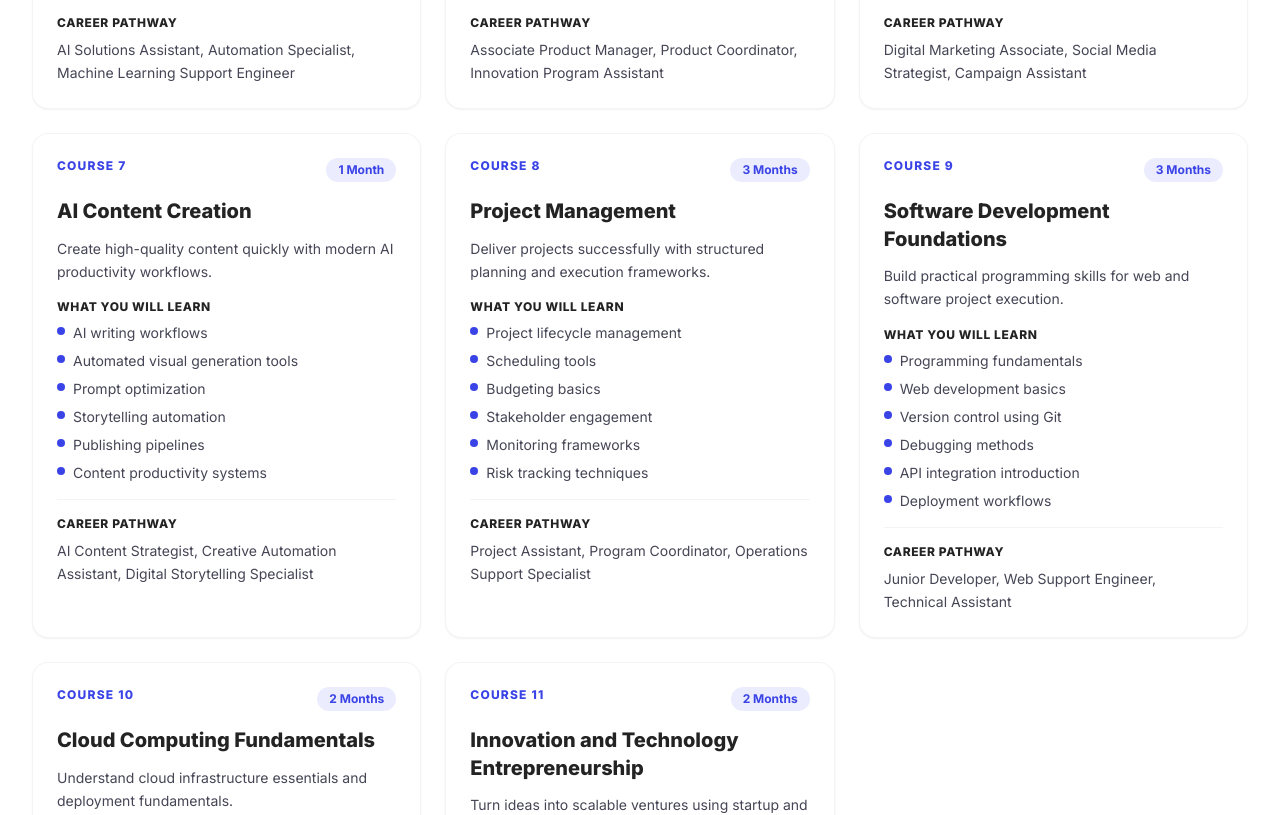
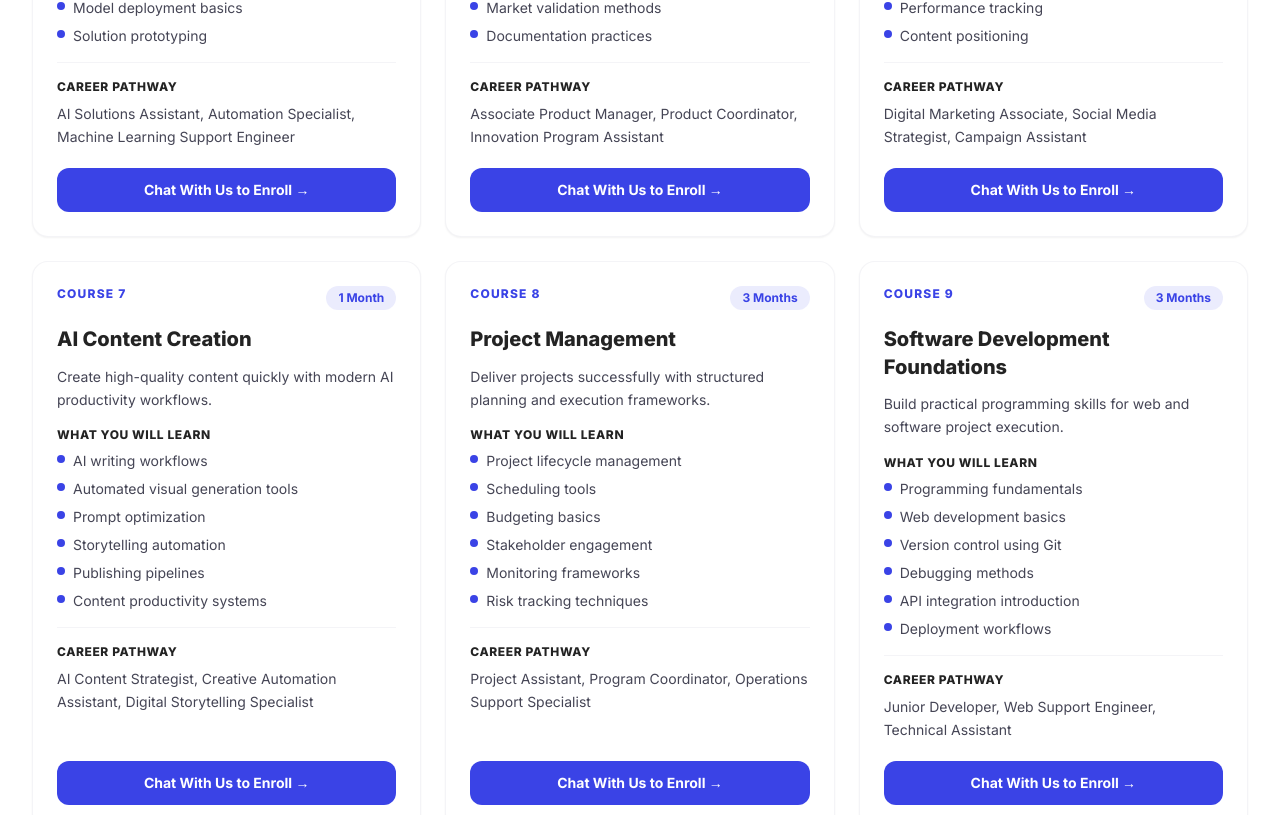
Before and after one commit to Amee-design/ithac-website, a Next.js app: page /courses in a window 1280 px wide. Shown: the part 2048-2863 px from the top of the page. Built offline with nearby package versions, Linux system fonts and the light colour scheme.

Commit message:
Add WhatsApp link for course enrollment and improve layout

```diff
--- a/src/app/courses/page.tsx
+++ b/src/app/courses/page.tsx
@@ -22,6 +22,13 @@ type Category = {
   subtitle?: string;
   courses: Course[];
 };
+
+const WHATSAPP_NUMBER = "2349021439349";
+
+function getCourseWhatsAppLink(course: Course, categoryTitle: string) {
+  const message = `Hi ITHAC! I'm interested in enrolling in the *${course.title}* (Course ${course.id}, ${course.duration}) under ${categoryTitle}. Please share more details on enrollment.`;
+  return `https://wa.me/${WHATSAPP_NUMBER}?text=${encodeURIComponent(message)}`;
+}
 
 const allProgramsInclude = [
   "Instructor-guided sessions",
@@ -418,7 +425,7 @@ export default function CoursesPage() {
                 {category.courses.map((course) => (
                   <article
                     key={course.id}
-                    className="h-full rounded-2xl border border-outline-variant/20 bg-white p-6 shadow-sm hover:shadow-md transition-all"
+                    className="h-full flex flex-col rounded-2xl border border-outline-variant/20 bg-white p-6 shadow-sm hover:shadow-md transition-all"
                   >
                     <div className="flex items-start justify-between gap-4 mb-4">
                       <p className="text-xs font-black tracking-widest text-secondary uppercase">
@@ -449,7 +456,7 @@ export default function CoursesPage() {
                       </ul>
                     </div>
 
-                    <div className="pt-4 border-t border-outline-variant/20">
+                    <div className="pt-4 border-t border-outline-variant/20 mb-5 flex-1">
                       <h4 className="text-xs font-black tracking-wider uppercase text-primary mb-2">
                         Career Pathway
                       </h4>
@@ -457,6 +464,15 @@ export default function CoursesPage() {
                         {course.careerPath}
                       </p>
                     </div>
+
+                    <Link
+                      href={getCourseWhatsAppLink(course, category.title)}
+                      target="_blank"
+                      rel="noopener noreferrer"
+                      className="flex items-center justify-center gap-2 w-full bg-secondary text-on-secondary px-5 py-3 rounded-xl font-bold hover:bg-secondary-container transition-all active:scale-95 text-sm"
+                    >
+                      Chat With Us to Enroll →
+                    </Link>
                   </article>
                 ))}
               </div>
```
